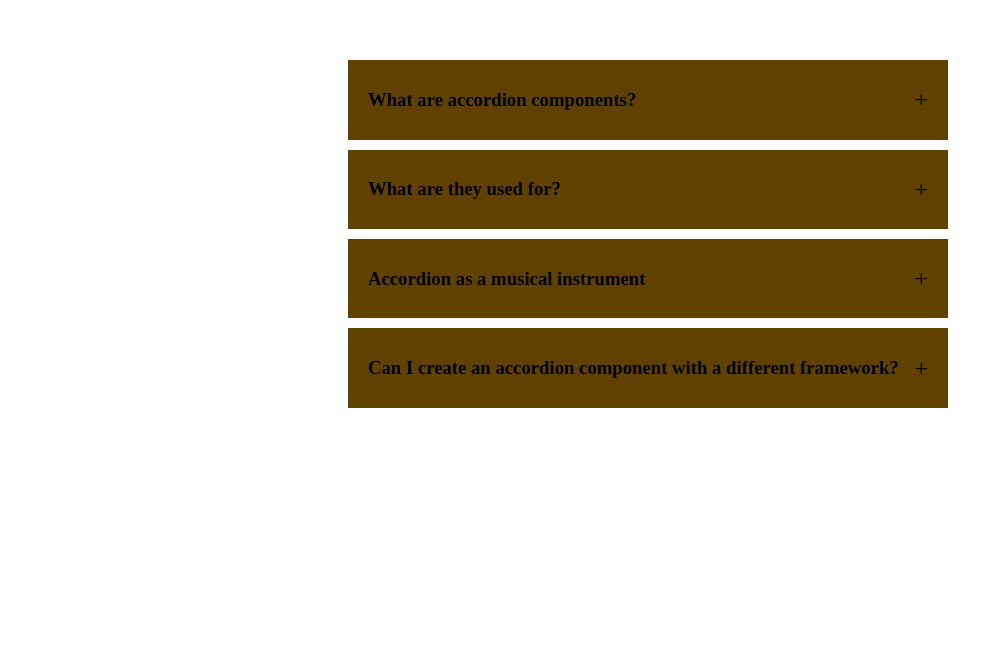
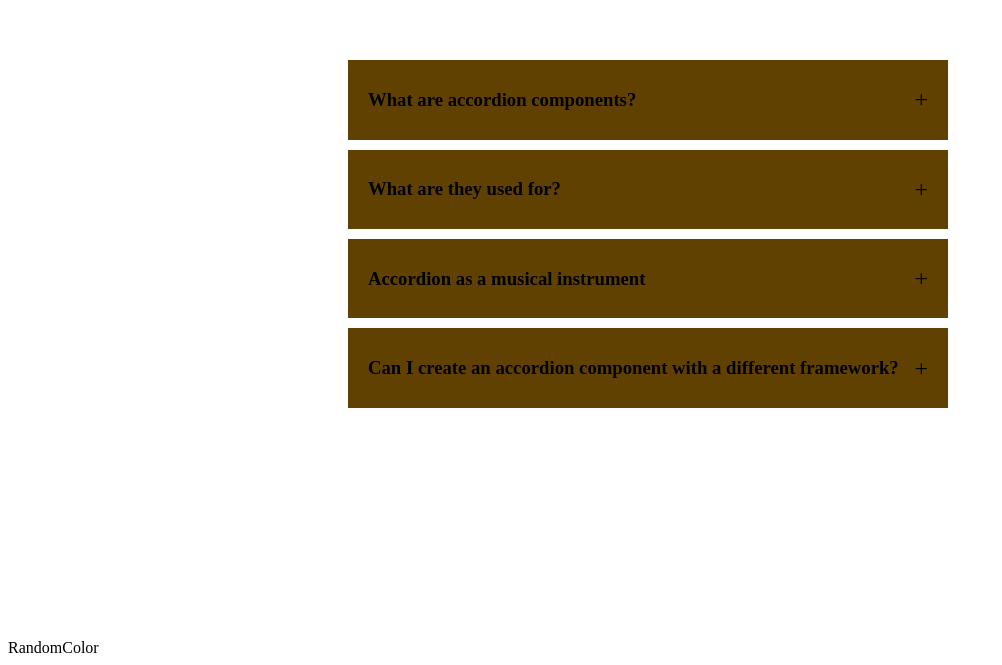
Before and after one commit to abdullahkhan-10/React-Projects, a React (Vite) app in the folder 1BeginnerProjects/oneTofive/: page / in a window 1280 px wide. Shown: the part 169-834 px from the top of the page, without its empty margins (0-1002 px from the left). Built offline with nearby package versions, Linux system fonts and the light colour scheme.

Commit message:
small change made to accordian

```diff
--- a/1BeginnerProjects/oneTofive/src/App.jsx
+++ b/1BeginnerProjects/oneTofive/src/App.jsx
@@ -1,6 +1,7 @@
 
 import './App.css'
-import Accordian from './components/accordian/Accordian'
+import RandomColor from './components/2color-generator/RandomColor'
+import Accordian from './components/1accordian/Accordian'
 
 function App() {
 
@@ -8,6 +9,9 @@ function App() {
     <>
      {/* 1. Accordian */}
      <Accordian/>
+
+     {/* 2 Random Color Generator */}
+     <RandomColor/>
     </>
   )
 }
--- /dev/null
+++ b/1BeginnerProjects/oneTofive/src/components/2color-generator/RandomColor.jsx
@@ -0,0 +1,101 @@
+import React from 'react'
+
+const RandomColor = () => {
+  return (
+    <div>RandomColor</div>
+  )
+}
+
+export default RandomColor
+
+
+
+
+
+
+
+
+
+
+
+
+
+
+
+
+
+
+
+
+
+// import { useEffect, useState } from "react";
+
+// export default function RandomColor() {
+//   const [typeOfColor, setTypeOfColor] = useState("hex");
+//   const [color, setColor] = useState("#000000");
+
+//   function randomColorUtility(length) {
+//     return Math.floor(Math.random() * length);
+//   }
+
+//   function handleCreateRandomHexColor() {
+//     // #678765
+//     const hex = [1, 2, 3, 4, 5, 6, 7, 8, 9, "A", "B", "C", "D", "E", "F"];
+//     let hexColor = "#";
+
+//     for (let i = 0; i < 6; i++) {
+//       hexColor += hex[randomColorUtility(hex.length)];
+//     }
+//     setColor(hexColor);
+//   }
+
+//   function handleCreateRandomRgbColor() {
+//     const r = randomColorUtility(256);
+//     const g = randomColorUtility(256);
+//     const b = randomColorUtility(256);
+
+//     setColor(`rgb(${r},${g}, ${b})`);
+//   }
+
+//   useEffect(() => {
+//     if (typeOfColor === "rgb") handleCreateRandomRgbColor();
+//     else handleCreateRandomHexColor();
+//   }, [typeOfColor]);
+
+//   return (
+//     <div
+//       style={{
+//         width: "100vw",
+//         height: "100vh",
+//         background: color,
+//       }}
+//     >
+//       <button onClick={() => setTypeOfColor("hex")}>Create HEX Color</button>
+//       <button onClick={() => setTypeOfColor("rgb")}>Create RGB Color</button>
+//       <button
+//         onClick={
+//           typeOfColor === "hex"
+//             ? handleCreateRandomHexColor
+//             : handleCreateRandomRgbColor
+//         }
+//       >
+//         Generate Random Color
+//       </button>
+//       <div
+//         style={{
+//           display: "flex",
+//           justifyContent: "center",
+//           alignItems: "center",
+//           color: "#fff",
+//           fontSize: "60px",
+//           marginTop: "50px",
+//           flexDirection  :'column',
+//           gap :'20px'
+//         }}
+//       >
+//         <h3>{typeOfColor === "rgb" ? "RGB Color" : "HEX Color"}</h3>
+//         <h1>{color}</h1>
+//       </div>
+//     </div>
+//   );
+// }
```
Also changed, not shown: 1BeginnerProjects/oneTofive/src/components/1accordian/Accordian.jsx (renamed from 1BeginnerProjects/oneTofive/src/components/accordian/Accordian.jsx), 1BeginnerProjects/oneTofive/src/components/1accordian/data.js (renamed from 1BeginnerProjects/oneTofive/src/components/accordian/data.js), 1BeginnerProjects/oneTofive/src/components/1accordian/style.css (renamed from 1BeginnerProjects/oneTofive/src/components/accordian/style.css).
